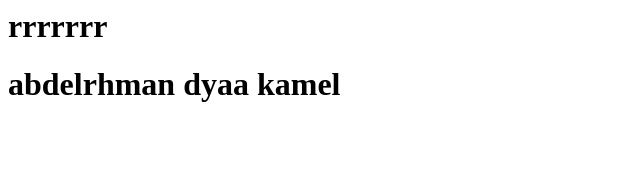
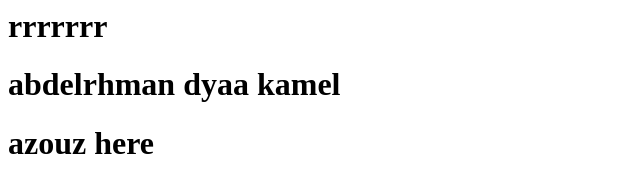
Before and after one commit to eslamibrahim23/taskgit, a plain HTML site: page index.html in a window 1280 px wide. Shown: the whole page, without its empty margins (0-640 px from the left). Drawn offline with Linux system fonts and the light colour scheme.

Commit message:
azouz here

```diff
--- a/index.html
+++ b/index.html
@@ -7,5 +7,6 @@
   <body>
     <h1>rrrrrrr</h1>
     <h1>abdelrhman dyaa kamel</h1>
+  <h1>azouz here </h1>
   </body>
 </html>
```
